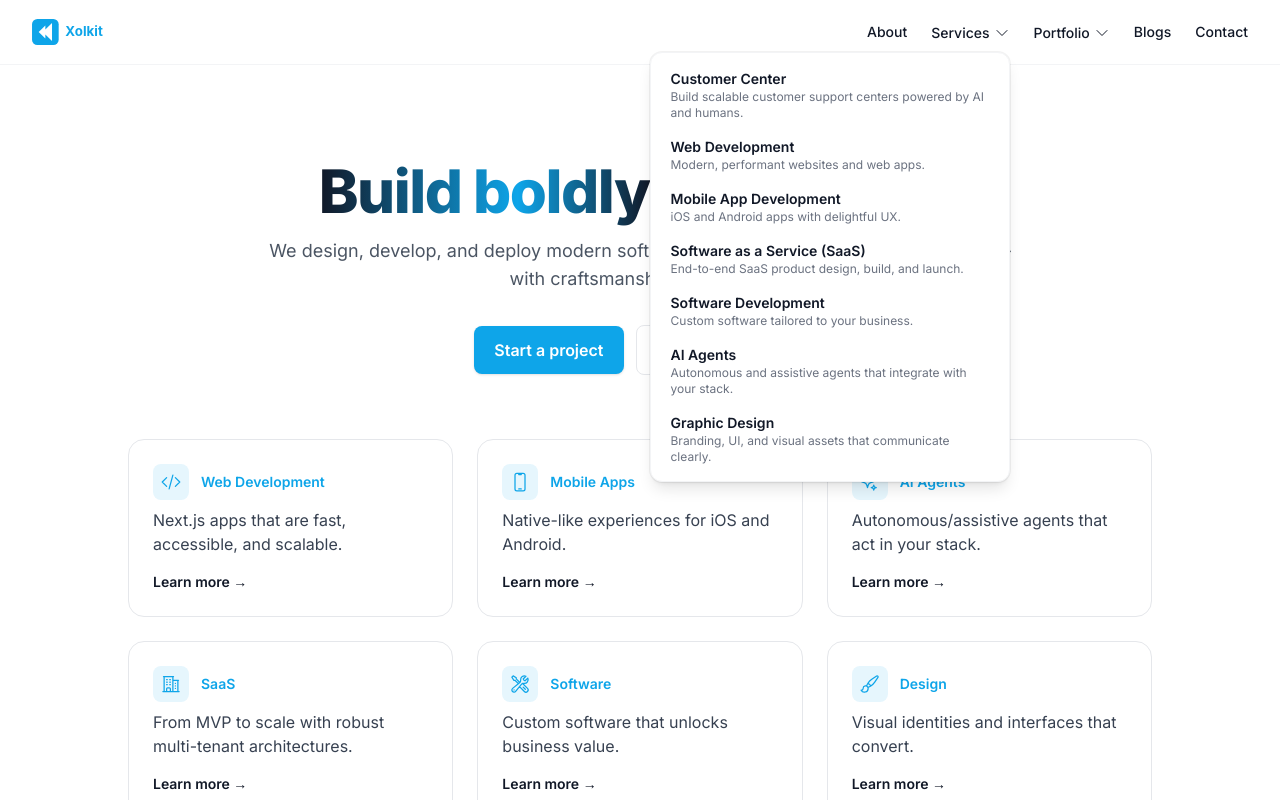
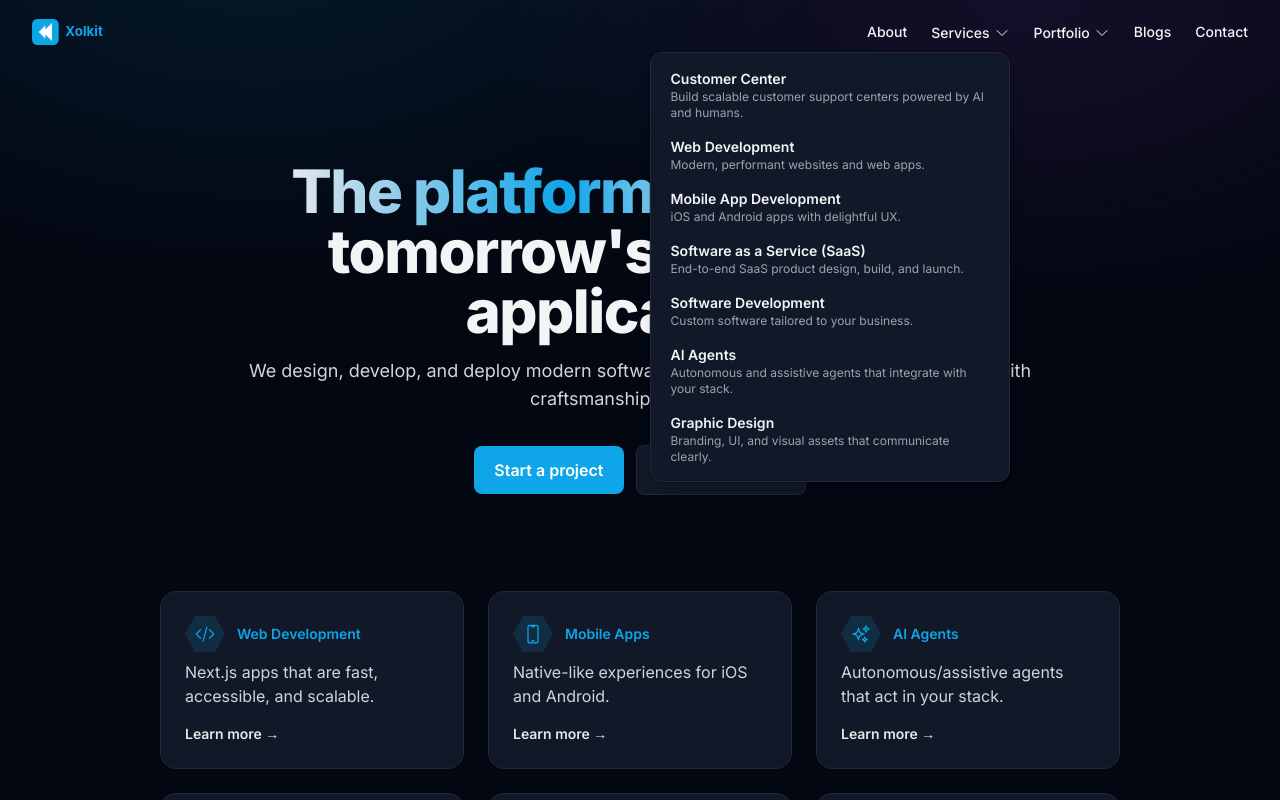
Before and after one commit to shahrukh-tanveer/xolkitweb, a Next.js app: page / in a window 1280 px wide. Both pictures are taken after a click on the button "Services". Shown: the top 800 px of the page. Built offline with nearby package versions, Linux system fonts and the light colour scheme.

Commit message:
style: remove circuit background; keep dark theme and radial glows

```diff
--- a/app/blogs/[slug]/page.js
+++ b/app/blogs/[slug]/page.js
@@ -14,9 +14,9 @@ export default function BlogPostPage({ params }) {
     <article className="py-12 max-w-3xl">
       <div className="text-xs text-gray-500">{new Date(post.date).toLocaleDateString()}</div>
       <h1 className="mt-1 text-3xl font-bold">{post.title}</h1>
-      <div className="prose prose-gray max-w-none mt-6">
+      <div className="prose prose-invert max-w-none mt-6">
         {post.content.split("\n").map((p, i) => (
-          <p key={i} className="text-gray-800 leading-7">{p}</p>
+          <p key={i} className="text-gray-200 leading-7">{p}</p>
         ))}
       </div>
     </article>
--- a/app/blogs/page.js
+++ b/app/blogs/page.js
@@ -10,12 +10,12 @@ export default function BlogsPage() {
       <p className="mt-2 text-gray-700">Thoughts on technology and the AI era.</p>
       <div className="mt-8 space-y-6">
         {posts.map((post) => (
-          <article key={post.slug} className="rounded-xl border p-5 hover:shadow-sm transition">
+          <article key={post.slug} className="rounded-xl border border-gray-800 bg-gray-900 p-5 hover:bg-gray-800 transition">
             <div className="text-xs text-gray-500">{new Date(post.date).toLocaleDateString()}</div>
             <h2 className="mt-1 text-xl font-semibold">
               <Link href={`/blogs/${post.slug}`} className="hover:text-brand">{post.title}</Link>
             </h2>
-            <p className="mt-1 text-gray-700">{post.excerpt}</p>
+            <p className="mt-1 text-gray-300">{post.excerpt}</p>
             <Link href={`/blogs/${post.slug}`} className="mt-3 inline-block text-sm font-semibold text-brand">Read more →</Link>
           </article>
         ))}
--- a/app/globals.css
+++ b/app/globals.css
@@ -4,8 +4,8 @@
 
 /* Smooth, minimal look inspired by 11x.ai */
 :root {
-  --bg: 255 255 255;
-  --fg: 17 24 39;
+  --bg: 17 24 39; /* gray-900 */
+  --fg: 229 231 235; /* gray-200 */
 }
 
 html, body {
@@ -13,7 +13,15 @@ html, body {
 }
 
 body {
-  @apply bg-white text-gray-900 antialiased;
+  @apply bg-gray-950 text-gray-100 antialiased;
+  /* Site-wide tech background */
+  background-image:
+    radial-gradient(1000px 600px at 20% -10%, rgba(14,165,233,0.12), transparent 60%),
+    radial-gradient(900px 500px at 80% 0%, rgba(168,85,247,0.10), transparent 60%);
+  background-size: auto, auto;
+  background-position: 0 0, 0 0;
+  background-repeat: no-repeat, no-repeat;
+  background-attachment: fixed, fixed;
 }
 
 .container-px {
@@ -21,8 +29,44 @@ body {
 }
 
 .gradient-text {
-  background: linear-gradient(90deg, #111827, #0EA5E9 60%, #111827);
+  background: linear-gradient(90deg, #e5e7eb, #0EA5E9 60%, #e5e7eb);
   -webkit-background-clip: text;
   -webkit-text-fill-color: transparent;
   background-clip: text;
 }
+
+/* Tech hex badge for icons */
+.hex-badge {
+  width: 40px;
+  height: 36px;
+  display: grid;
+  place-items: center;
+  clip-path: polygon(25% 0, 75% 0, 100% 50%, 75% 100%, 25% 100%, 0 50%);
+  border: 1px solid #1f2937; /* gray-800 */
+  background-color: rgba(14, 165, 233, 0.15); /* brand 15% */
+  color: #0EA5E9; /* brand */
+}
+
+/* Hero decorative utilities */
+.hero-surface {
+  position: absolute;
+  inset: 0;
+  background-image:
+    radial-gradient(600px 200px at 20% 0%, rgba(14,165,233,0.12), transparent 60%),
+    radial-gradient(500px 200px at 80% 10%, rgba(168,85,247,0.10), transparent 60%),
+    radial-gradient(700px 240px at 50% 100%, rgba(34,197,94,0.08), transparent 60%);
+  pointer-events: none;
+}
+
+.grid-overlay::before {
+  content: "";
+  position: absolute;
+  inset: 0;
+  background-image:
+    linear-gradient(rgba(255,255,255,0.04) 1px, transparent 1px),
+    linear-gradient(90deg, rgba(255,255,255,0.04) 1px, transparent 1px);
+  background-size: 40px 40px, 40px 40px;
+  background-position: center;
+  mask-image: radial-gradient(circle at center, black 60%, transparent 100%);
+  pointer-events: none;
+}
--- a/app/page.js
+++ b/app/page.js
@@ -11,32 +11,34 @@ export default function HomePage() {
     { title: "Design", text: "Visual identities and interfaces that convert.", href: "/services/graphic-design", Icon: PaintBrushIcon },
   ];
   return (
-    <section className="py-16 sm:py-24">
-      <div className="mx-auto max-w-3xl text-center">
+    <section className="relative overflow-hidden">
+      <div className="relative container-px py-16 sm:py-24">
+        <div className="mx-auto max-w-4xl text-center">
         <h1 className="text-4xl sm:text-6xl font-extrabold tracking-tight">
-          <span className="gradient-text">Build boldly</span> with Xolkit
+          <span className="gradient-text">The platform for</span> building tomorrow's intelligent applications
         </h1>
-        <p className="mt-4 text-lg text-gray-600">
+  <p className="mt-4 text-lg text-gray-300">
           We design, develop, and deploy modern software—web, mobile, SaaS, and AI agents—
           with craftsmanship and speed.
         </p>
         <div className="mt-8 flex items-center justify-center gap-3">
           <Link href="/contact" className="inline-flex items-center rounded-lg bg-brand px-5 py-3 text-white font-semibold shadow hover:bg-brand-dark">Start a project</Link>
-          <Link href="/services" className="inline-flex items-center rounded-lg border px-5 py-3 font-semibold hover:bg-gray-50">Explore services</Link>
+          <Link href="/services" className="inline-flex items-center rounded-lg border border-gray-800 bg-gray-900 px-5 py-3 font-semibold hover:bg-gray-800 text-gray-100">Explore services</Link>
+        </div>
         </div>
       </div>
 
-      <div className="mx-auto mt-16 grid max-w-5xl grid-cols-1 gap-6 sm:grid-cols-2 lg:grid-cols-3">
+  <div className="relative mx-auto mt-4 sm:mt-0 grid max-w-5xl grid-cols-1 gap-6 sm:grid-cols-2 lg:grid-cols-3 px-4 sm:px-6 lg:px-8 pb-16">
         {cards.map(({ title, text, href, Icon }) => (
-          <Link key={title} href={href} className="group rounded-2xl border p-6 hover:shadow-md transition">
+          <Link key={title} href={href} className="group rounded-2xl border border-gray-800 bg-gray-900 p-6 hover:bg-gray-800 transition">
             <div className="flex items-center gap-3">
-              <div className="rounded-lg bg-brand/10 p-2 text-brand">
+              <div className="hex-badge">
                 <Icon className="h-5 w-5" />
               </div>
               <div className="text-sm font-semibold text-brand">{title}</div>
             </div>
-            <div className="mt-2 text-gray-700">{text}</div>
-            <div className="mt-4 text-sm font-semibold text-gray-900 group-hover:text-brand">Learn more →</div>
+            <div className="mt-2 text-gray-300">{text}</div>
+            <div className="mt-4 text-sm font-semibold text-gray-200 group-hover:text-brand">Learn more →</div>
           </Link>
         ))}
       </div>
--- a/app/portfolio/page.js
+++ b/app/portfolio/page.js
@@ -15,10 +15,10 @@ export default function PortfolioPage() {
       <p className="mt-2 text-gray-700">A selection of our work.</p>
       <div className="mt-8 grid grid-cols-1 sm:grid-cols-2 lg:grid-cols-3 gap-6">
         {items.map((c) => (
-          <Link key={c.href} href={c.href} className="rounded-xl border p-5 hover:shadow-md transition">
+          <Link key={c.href} href={c.href} className="rounded-xl border border-gray-800 bg-gray-900 p-5 hover:bg-gray-800 transition">
             <div className="text-brand font-semibold">{c.name}</div>
-            <div className="mt-1 text-gray-700 text-sm">{c.desc}</div>
-            <div className="mt-3 text-sm font-semibold">View →</div>
+            <div className="mt-1 text-gray-300 text-sm">{c.desc}</div>
+            <div className="mt-3 text-sm font-semibold text-gray-200">View →</div>
           </Link>
         ))}
       </div>
--- a/app/services/page.js
+++ b/app/services/page.js
@@ -19,10 +19,10 @@ export default function ServicesPage() {
       <p className="mt-2 text-gray-700 max-w-3xl">End-to-end product development, with AI when it helps—not when it doesn’t.</p>
       <div className="mt-8 grid grid-cols-1 sm:grid-cols-2 lg:grid-cols-3 gap-6">
         {services.map((s) => (
-          <Link key={s.href} href={s.href} className="rounded-xl border p-5 hover:shadow-md transition">
+          <Link key={s.href} href={s.href} className="rounded-xl border border-gray-800 bg-gray-900 p-5 hover:bg-gray-800 transition">
             <div className="text-brand font-semibold">{s.name}</div>
-            <div className="mt-1 text-gray-700 text-sm">{s.desc}</div>
-            <div className="mt-3 text-sm font-semibold">Learn more →</div>
+            <div className="mt-1 text-gray-300 text-sm">{s.desc}</div>
+            <div className="mt-3 text-sm font-semibold text-gray-200">Learn more →</div>
           </Link>
         ))}
       </div>
--- a/components/Navbar.js
+++ b/components/Navbar.js
@@ -25,12 +25,12 @@ export default function Navbar() {
   const [mobileOpen, setMobileOpen] = useState(false);
 
   return (
-    <header className="sticky top-0 z-50 bg-white/80 backdrop-blur border-b border-gray-100">
+  <header className="sticky top-0 z-50 bg-transparent border-b border-transparent">
       <nav className="container-px">
         <div className="flex h-16 items-center justify-between">
           <div className="flex items-center gap-3">
             <Link href="/" className="flex items-center gap-2">
-              <Image src="/logo.svg" alt="Xolkit" width={120} height={32} priority />
+        <Image src="/logo.svg" alt="Xolkit" width={120} height={32} priority />
             </Link>
           </div>
 
@@ -43,13 +43,13 @@ export default function Navbar() {
                 <ChevronDownIcon className="h-4 w-4"/>
               </Menu.Button>
               <Transition as={Fragment} enter="transition ease-out duration-100" enterFrom="transform opacity-0 scale-95" enterTo="transform opacity-100 scale-100" leave="transition ease-in duration-75" leaveFrom="transform opacity-100 scale-100" leaveTo="transform opacity-0 scale-95">
-                <Menu.Items className="absolute right-0 mt-2 w-[360px] origin-top-right rounded-xl border border-gray-100 bg-white shadow-lg ring-1 ring-black/5 focus:outline-none p-2">
+                <Menu.Items className="absolute right-0 mt-2 w-[360px] origin-top-right rounded-xl border border-gray-800 bg-gray-900 shadow-lg ring-1 ring-black/20 focus:outline-none p-2">
                   {services.map((item) => (
                     <Menu.Item key={item.href}>
                       {({ active }) => (
-                        <Link href={item.href} className={`block rounded-lg px-3 py-2 ${active ? "bg-gray-50" : ""}`}>
-                          <div className="text-sm font-semibold">{item.name}</div>
-                          <div className="text-xs text-gray-500">{item.description}</div>
+                        <Link href={item.href} className={`block rounded-lg px-3 py-2 ${active ? "bg-gray-800" : ""}`}>
+                          <div className="text-sm font-semibold text-gray-100">{item.name}</div>
+                          <div className="text-xs text-gray-400">{item.description}</div>
                         </Link>
                       )}
                     </Menu.Item>
@@ -64,13 +64,13 @@ export default function Navbar() {
                 <ChevronDownIcon className="h-4 w-4"/>
               </Menu.Button>
               <Transition as={Fragment} enter="transition ease-out duration-100" enterFrom="transform opacity-0 scale-95" enterTo="transform opacity-100 scale-100" leave="transition ease-in duration-75" leaveFrom="transform opacity-100 scale-100" leaveTo="transform opacity-0 scale-95">
-                <Menu.Items className="absolute right-0 mt-2 w-[320px] origin-top-right rounded-xl border border-gray-100 bg-white shadow-lg ring-1 ring-black/5 focus:outline-none p-2">
+                <Menu.Items className="absolute right-0 mt-2 w-[320px] origin-top-right rounded-xl border border-gray-800 bg-gray-900 shadow-lg ring-1 ring-black/20 focus:outline-none p-2">
                   {portfolio.map((item) => (
                     <Menu.Item key={item.href}>
                       {({ active }) => (
-                        <Link href={item.href} className={`block rounded-lg px-3 py-2 ${active ? "bg-gray-50" : ""}`}>
-                          <div className="text-sm font-semibold">{item.name}</div>
-                          <div className="text-xs text-gray-500">{item.description}</div>
+                        <Link href={item.href} className={`block rounded-lg px-3 py-2 ${active ? "bg-gray-800" : ""}`}>
+                          <div className="text-sm font-semibold text-gray-100">{item.name}</div>
+                          <div className="text-xs text-gray-400">{item.description}</div>
                         </Link>
                       )}
                     </Menu.Item>
@@ -84,7 +84,7 @@ export default function Navbar() {
           </div>
 
           <div className="md:hidden">
-            <button aria-label="Toggle menu" onClick={() => setMobileOpen((v) => !v)} className="p-2 rounded-md hover:bg-gray-100">
+            <button aria-label="Toggle menu" onClick={() => setMobileOpen((v) => !v)} className="p-2 rounded-md hover:bg-gray-800">
               {mobileOpen ? <XMarkIcon className="h-6 w-6"/> : <Bars3Icon className="h-6 w-6"/>}
             </button>
           </div>
@@ -93,17 +93,17 @@ export default function Navbar() {
         {mobileOpen && (
           <div className="md:hidden pb-4">
             <div className="space-y-1">
-              <Link href="/about" className="block rounded-md px-3 py-2 text-sm font-medium hover:bg-gray-100">About</Link>
+              <Link href="/about" className="block rounded-md px-3 py-2 text-sm font-medium hover:bg-gray-800">About</Link>
               <Disclosure>
                 {({ open }) => (
                   <div>
-                    <Disclosure.Button className="flex w-full items-center justify-between rounded-md px-3 py-2 text-left text-sm font-medium hover:bg-gray-100">
+                    <Disclosure.Button className="flex w-full items-center justify-between rounded-md px-3 py-2 text-left text-sm font-medium hover:bg-gray-800">
                       <span>Services</span>
                       <ChevronDownIcon className={`h-4 w-4 transition ${open ? "rotate-180" : ""}`} />
                     </Disclosure.Button>
                     <Disclosure.Panel className="pl-3">
                       {services.map((s) => (
-                        <Link key={s.href} href={s.href} className="block rounded-md px-3 py-2 text-sm hover:bg-gray-100">{s.name}</Link>
+                        <Link key={s.href} href={s.href} className="block rounded-md px-3 py-2 text-sm hover:bg-gray-800">{s.name}</Link>
                       ))}
                     </Disclosure.Panel>
                   </div>
@@ -112,20 +112,20 @@ export default function Navbar() {
               <Disclosure>
                 {({ open }) => (
                   <div>
-                    <Disclosure.Button className="flex w-full items-center justify-between rounded-md px-3 py-2 text-left text-sm font-medium hover:bg-gray-100">
+                    <Disclosure.Button className="flex w-full items-center justify-between rounded-md px-3 py-2 text-left text-sm font-medium hover:bg-gray-800">
                       <span>Portfolio</span>
                       <ChevronDownIcon className={`h-4 w-4 transition ${open ? "rotate-180" : ""}`} />
                     </Disclosure.Button>
                     <Disclosure.Panel className="pl-3">
                       {portfolio.map((p) => (
-                        <Link key={p.href} href={p.href} className="block rounded-md px-3 py-2 text-sm hover:bg-gray-100">{p.name}</Link>
+                        <Link key={p.href} href={p.href} className="block rounded-md px-3 py-2 text-sm hover:bg-gray-800">{p.name}</Link>
                       ))}
                     </Disclosure.Panel>
                   </div>
                 )}
               </Disclosure>
-              <Link href="/blogs" className="block rounded-md px-3 py-2 text-sm font-medium hover:bg-gray-100">Blogs</Link>
-              <Link href="/contact" className="block rounded-md px-3 py-2 text-sm font-medium hover:bg-gray-100">Contact</Link>
+              <Link href="/blogs" className="block rounded-md px-3 py-2 text-sm font-medium hover:bg-gray-800">Blogs</Link>
+              <Link href="/contact" className="block rounded-md px-3 py-2 text-sm font-medium hover:bg-gray-800">Contact</Link>
             </div>
           </div>
         )}
```
Also changed, not shown: app/contact/page.js (+4 -4 lines), components/Footer.js (+6 -6 lines).
